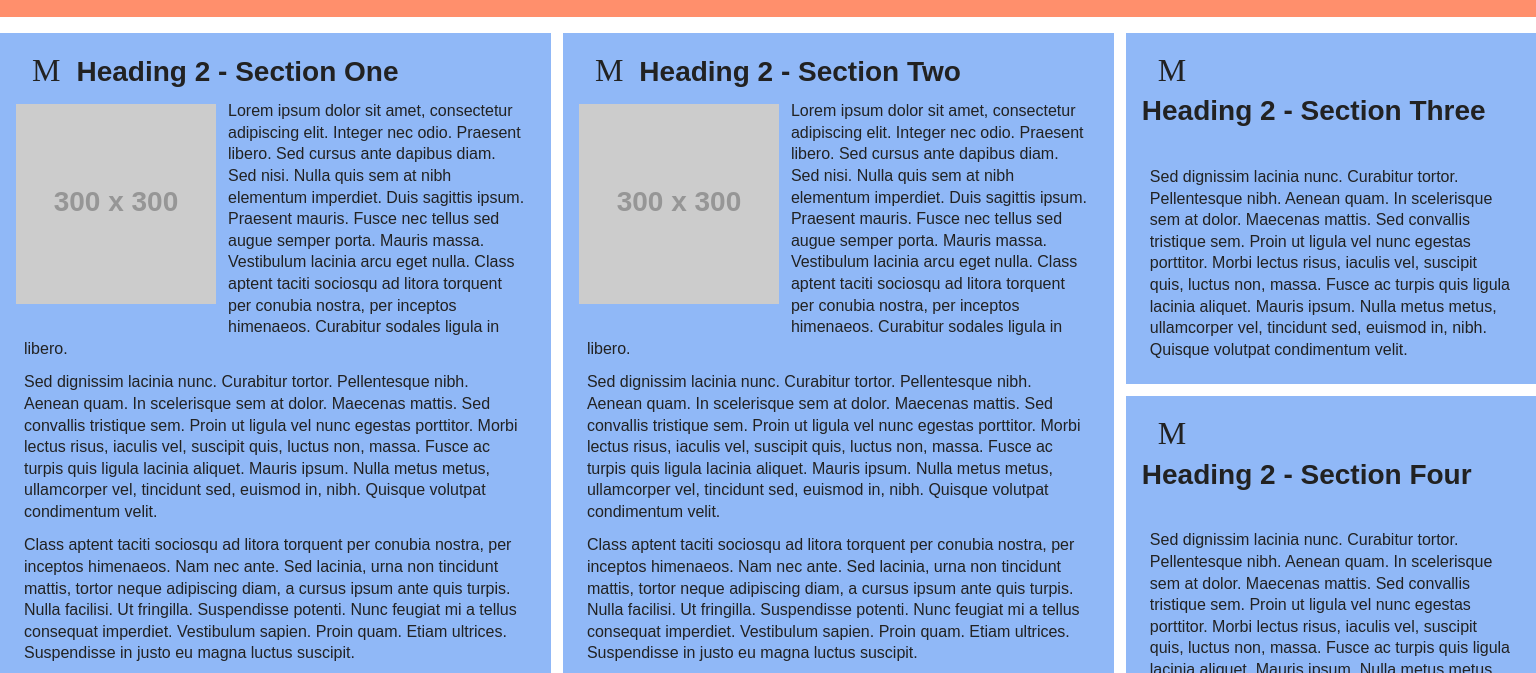
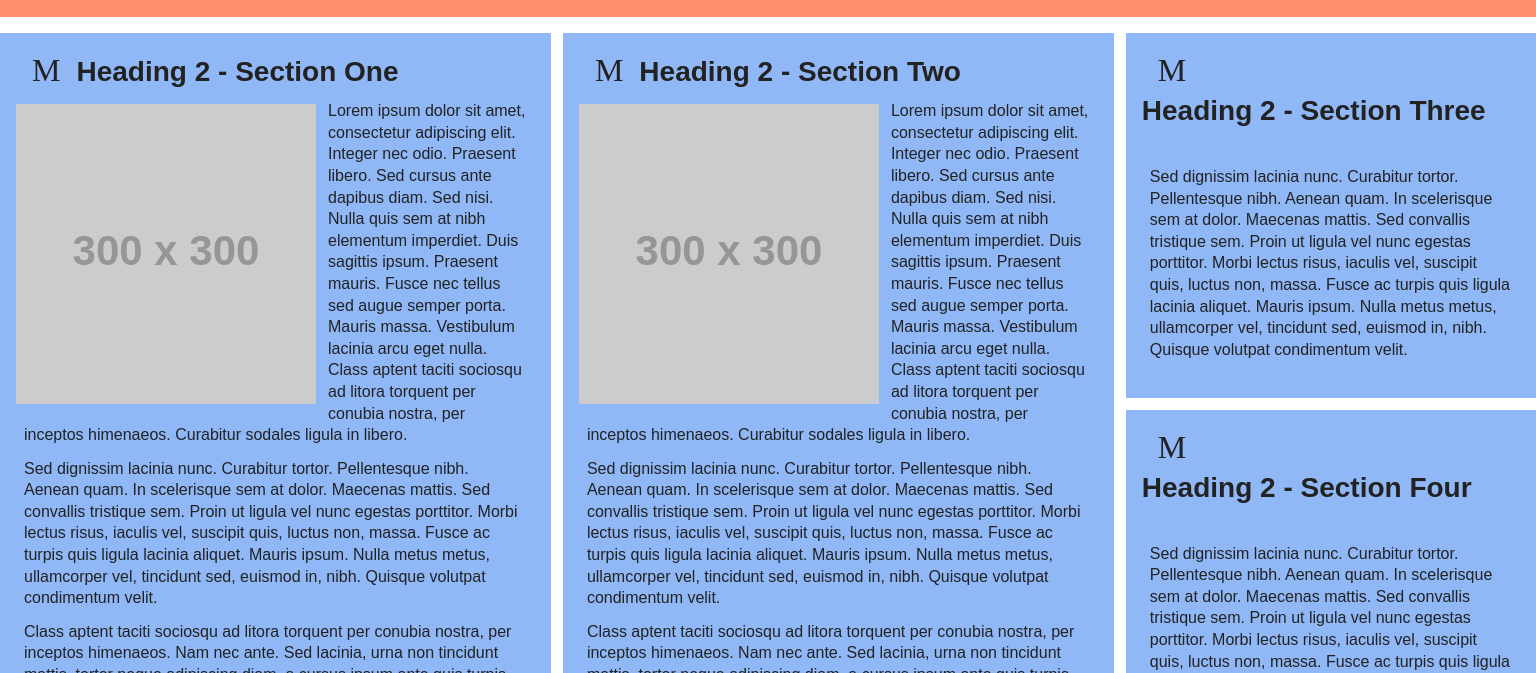
Before and after one commit to EddieLara21/viewport, a plain HTML site: page index.html in a window 1536 px wide. Shown: the part 111-784 px from the top of the page. Drawn offline with Linux system fonts and the light colour scheme; placeholder pictures from the web are drawn by us; some icons are missing.

Commit message:
Update LARA.styles.css

```diff
--- a/LARA.styles.css
+++ b/LARA.styles.css
@@ -316,10 +316,13 @@ img{
 
 /* ---------- ADJUSTING RESPONSIVE IMAGE SIZE ---------- */
 /* --------------- BEGIN RESPONSIVE IMAGE ADJUST SIZES --------------- */
-    /* img{
+@media screen and (min-width:1450px) {
+    img{
         width: 300px;
         max-width: 300px;
-    } */
+    }
+}
+
 /* --------------- END RESPONSIVE IMAGE ADJUST SIZES --------------- */
 
 
```
